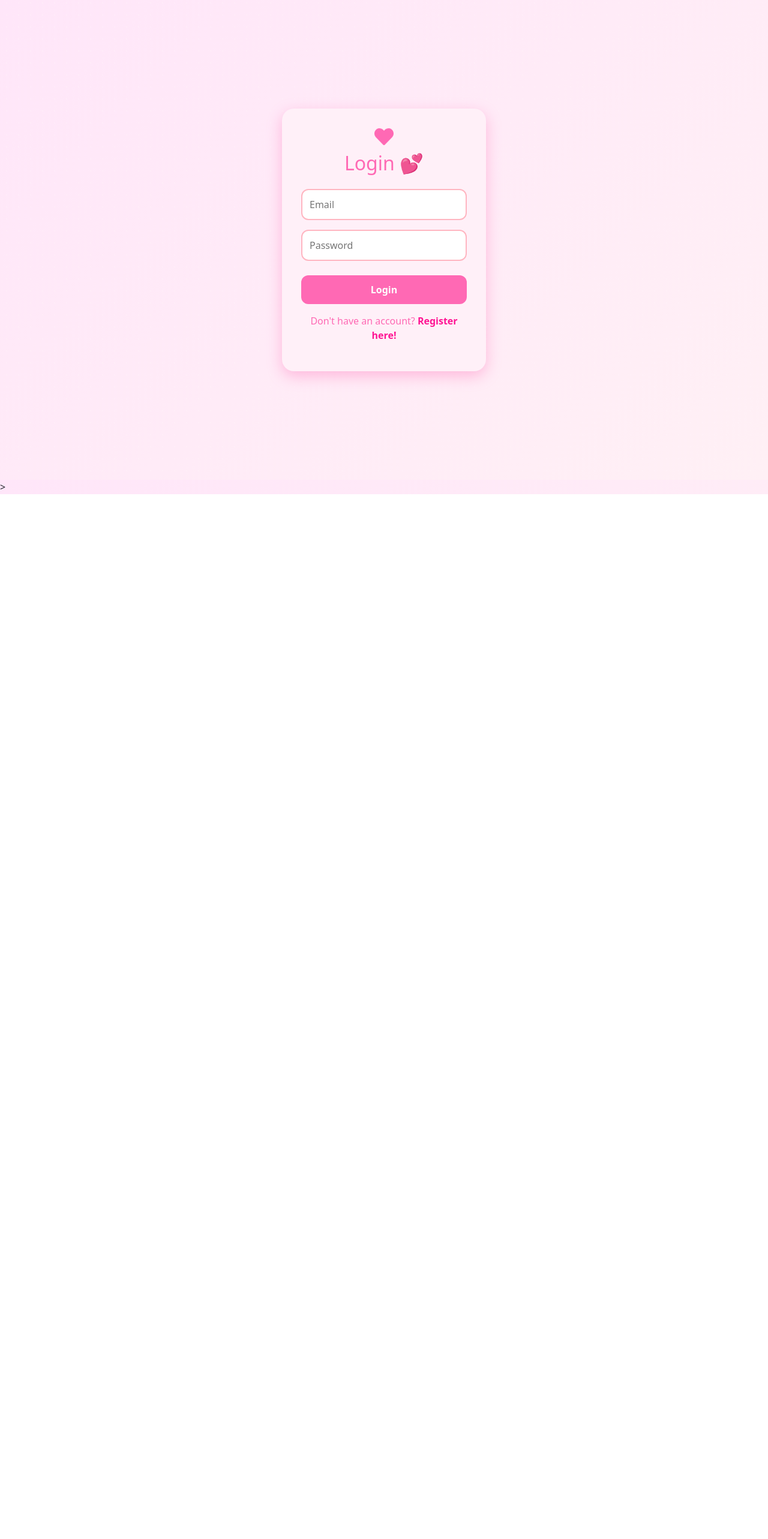
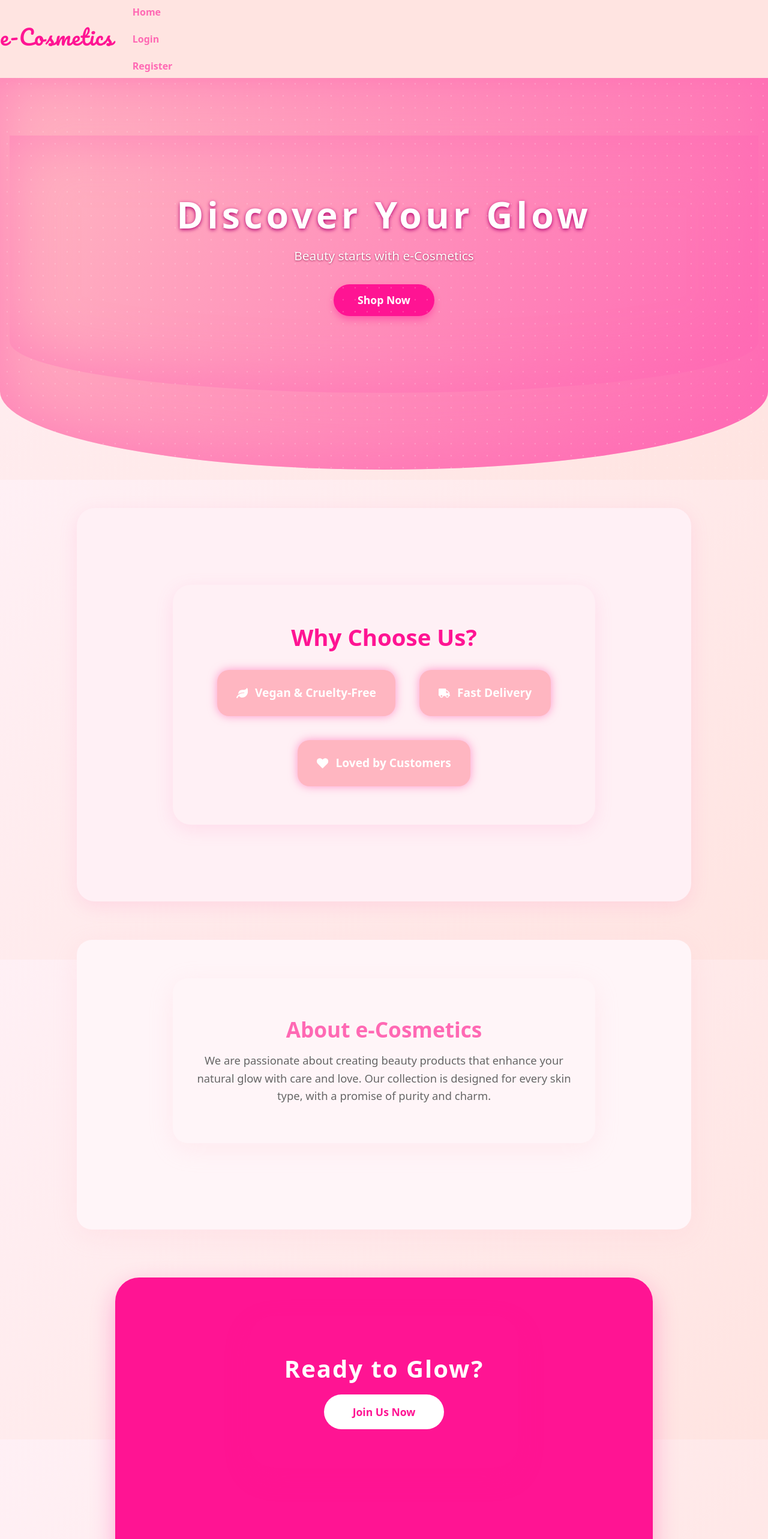
Before and after one commit to DitaSimnica/e-cosmetics, a React (Create React App) app in the folder frontend/: page /home in a window 1280 px wide. Before the commit this address led to /login. Shown: the top 2566 px of the page at 60% size. Before the commit the page ends 824 px from the top, so only its background shows below. Built offline with nearby package versions, Linux system fonts and the light colour scheme.

Commit message:
Added Home Page

```diff
--- a/frontend/src/App.js
+++ b/frontend/src/App.js
@@ -10,6 +10,7 @@ import CustomerDashboard from './components/CustomerDashboard';
 import ProductsPage from './components/ProductsPage';
 import CartPage from "./components/CartPage";
 import MyOrdersPage from './components/MyOrdersPage';
+import Home from './components/pages/Home';
 
 function App() {
   const [isAuthenticated, setIsAuthenticated] = useState(false);
@@ -25,6 +26,7 @@ function App() {
     <Router>
       <Routes>
         <Route path="/" element={<WelcomeMessage />} />
+        <Route path="/home" element={<Home />} />
         <Route path="/login" element={<Login />} />
         <Route path="/register" element={<Register />} />
 
--- /dev/null
+++ b/frontend/src/components/AboutSection.js
@@ -0,0 +1,16 @@
+import React from 'react';
+import './Home.css';
+
+const AboutSection = () => {
+  return (
+    <section className="about-section">
+      <h3>About e-Cosmetics</h3>
+      <p>
+        We are passionate about creating beauty products that enhance your natural glow with care and love.
+        Our collection is designed for every skin type, with a promise of purity and charm.
+      </p>
+    </section>
+  );
+};
+
+export default AboutSection;
--- /dev/null
+++ b/frontend/src/components/CTASection.js
@@ -0,0 +1,16 @@
+import React from 'react';
+import { Link } from 'react-router-dom';
+import './Home.css';
+
+const CTASection = () => {
+  return (
+    <section className="cta-section">
+      <h3>Ready to Glow?</h3>
+      <Link to="/register">
+        <button className="primary-button">Join Us Now</button>
+      </Link>
+    </section>
+  );
+};
+
+export default CTASection;
--- /dev/null
+++ b/frontend/src/components/FeaturesSection.js
@@ -0,0 +1,18 @@
+import React from 'react';
+import { FaLeaf, FaTruck, FaHeart } from 'react-icons/fa';
+import './Home.css';
+
+const FeaturesSection = () => {
+  return (
+    <section className="features-section">
+      <h3>Why Choose Us?</h3>
+      <div className="features">
+        <div className="feature-item"><FaLeaf /> Vegan & Cruelty-Free</div>
+        <div className="feature-item"><FaTruck /> Fast Delivery</div>
+        <div className="feature-item"><FaHeart /> Loved by Customers</div>
+      </div>
+    </section>
+  );
+};
+
+export default FeaturesSection;
--- /dev/null
+++ b/frontend/src/components/Footer.js
@@ -0,0 +1,12 @@
+import React from 'react';
+import './Home.css';
+
+const Footer = () => {
+  return (
+    <footer className="footer">
+      <p>&copy; 2025 e-Cosmetics. All rights reserved.</p>
+    </footer>
+  );
+};
+
+export default Footer;
--- /dev/null
+++ b/frontend/src/components/HeroSection.js
@@ -0,0 +1,14 @@
+import React from 'react';
+import './Home.css';
+
+const HeroSection = () => {
+  return (
+    <section className="hero-section">
+      <h2>Discover Your Glow</h2>
+      <p>Beauty starts with e-Cosmetics</p>
+      <button className="primary-button">Shop Now</button>
+    </section>
+  );
+};
+
+export default HeroSection;
--- /dev/null
+++ b/frontend/src/components/Home.css
@@ -0,0 +1,240 @@
+@import url('https://fonts.googleapis.com/css2?family=Pacifico&family=Poppins:wght@300;500&display=swap');
+
+body {
+  font-family: 'Poppins', 'Segoe UI', sans-serif;
+  margin: 0;
+  background: linear-gradient(135deg, #fff0f5, #ffe4e1);
+  color: #333;
+  overflow-x: hidden;
+}
+
+/* Navbar */
+.navbar {
+  display: flex;
+  justify-content: space-between;
+  align-items: center;
+  background-color: #ffe4e1;
+  padding: 1rem 3rem;
+  box-shadow: 0 4px 15px rgba(255, 105, 180, 0.15);
+  position: sticky;
+  top: 0;
+  z-index: 100;
+}
+
+.logo {
+  font-family: 'Pacifico', cursive;
+  color: #ff1493;
+  font-size: 2.2rem;
+  letter-spacing: 1px;
+  user-select: none;
+}
+
+.nav-links a {
+  margin-left: 2rem;
+  color: #ff69b4;
+  text-decoration: none;
+  font-weight: 600;
+  font-size: 1rem;
+  transition: color 0.3s ease, transform 0.2s ease;
+}
+
+.nav-links a:hover {
+  color: #ff1493;
+  transform: scale(1.05);
+}
+
+/* Hero Section */
+.hero-section {
+  text-align: center;
+  background: linear-gradient(120deg, #ffb6c1, #ff69b4);
+  padding: 6rem 1rem 8rem;
+  color: white;
+  box-shadow: inset 0 0 100px #ff69b4aa;
+  border-bottom-left-radius: 50% 20%;
+  border-bottom-right-radius: 50% 20%;
+  animation: fadeInUp 1s ease forwards;
+}
+
+.hero-section h2 {
+  font-size: 3.8rem;
+  margin-bottom: 1rem;
+  font-weight: 700;
+  letter-spacing: 0.1em;
+  text-shadow: 0 2px 6px #b3006f;
+}
+
+.hero-section p {
+  font-size: 1.3rem;
+  margin: 0 auto 2rem;
+  max-width: 600px;
+  font-weight: 400;
+  text-shadow: 0 1px 3px #a12b5a;
+}
+
+.primary-button {
+  background-color: #ff1493;
+  color: white;
+  padding: 0.85rem 2.5rem;
+  border: none;
+  border-radius: 40px;
+  font-size: 1.1rem;
+  cursor: pointer;
+  font-weight: 600;
+  box-shadow: 0 6px 12px rgba(255, 20, 147, 0.4);
+  transition: background-color 0.4s ease, transform 0.2s ease;
+}
+
+.primary-button:hover {
+  background-color: #ff4db8;
+  transform: scale(1.05);
+}
+
+/* Features Section */
+.features-section {
+  text-align: center;
+  padding: 4rem 2rem;
+  background: #fff0f5;
+  border-radius: 30px;
+  margin: 4rem 10vw;
+  box-shadow: 0 8px 30px rgba(255, 105, 180, 0.15);
+}
+
+.features-section h3 {
+  font-weight: 700;
+  font-size: 2.4rem;
+  color: #ff1493;
+  margin-bottom: 2rem;
+}
+
+.features {
+  display: flex;
+  justify-content: center;
+  gap: 2.5rem;
+  flex-wrap: wrap;
+}
+
+.feature-item {
+  background-color: #ffb6c1;
+  padding: 1.5rem 2rem;
+  border-radius: 20px;
+  color: white;
+  font-size: 1.2rem;
+  font-weight: 600;
+  display: flex;
+  align-items: center;
+  gap: 0.75rem;
+  box-shadow: 0 0 15px #ff69b4aa;
+  transition: transform 0.3s ease;
+}
+
+.feature-item:hover {
+  transform: translateY(-8px);
+}
+
+/* About Section */
+.about-section {
+  background-color: #fff5f8;
+  padding: 4rem 2rem;
+  text-align: center;
+  margin: 0 10vw 5rem;
+  border-radius: 25px;
+  box-shadow: 0 10px 40px rgba(255, 192, 203, 0.2);
+}
+
+.about-section h3 {
+  color: #ff69b4;
+  font-weight: 700;
+  font-size: 2.2rem;
+  margin-bottom: 1rem;
+}
+
+.about-section p {
+  max-width: 700px;
+  margin: 0 auto;
+  font-weight: 400;
+  font-size: 1.15rem;
+  color: #666;
+  line-height: 1.6;
+}
+
+/* CTA Section */
+.cta-section {
+  background-color: #ff1493;
+  color: white;
+  text-align: center;
+  padding: 4rem 2rem;
+  border-radius: 40px;
+  margin: 0 15vw 6rem;
+  box-shadow: 0 15px 40px rgba(255, 20, 147, 0.3);
+}
+
+.cta-section h3 {
+  font-size: 2.5rem;
+  font-weight: 700;
+  margin-bottom: 1.2rem;
+  letter-spacing: 0.05em;
+}
+
+.cta-section p {
+  font-size: 1.3rem;
+  margin-bottom: 2rem;
+  font-weight: 300;
+}
+
+.cta-section .primary-button {
+  background-color: white;
+  color: #ff1493;
+  padding: 1rem 3rem;
+  font-weight: 700;
+  box-shadow: none;
+  transition: background-color 0.3s ease, color 0.3s ease;
+}
+
+.cta-section .primary-button:hover {
+  background-color: #ffe4e1;
+  color: #d40071;
+}
+
+/* Footer */
+.footer {
+  background-color: #ffb6c1;
+  text-align: center;
+  padding: 1.5rem 1rem;
+  color: #7a004a;
+  font-weight: 500;
+  font-size: 1rem;
+  box-shadow: inset 0 5px 10px #ff69b4aa;
+  user-select: none;
+}
+
+/* Animations */
+@keyframes fadeInUp {
+  0% {
+    opacity: 0;
+    transform: translateY(25px);
+  }
+  100% {
+    opacity: 1;
+    transform: translateY(0);
+  }
+}
+
+/* Responsive tweaks */
+@media (max-width: 768px) {
+  .features {
+    flex-direction: column;
+    gap: 1.5rem;
+  }
+  .features-section,
+  .about-section,
+  .cta-section {
+    margin: 3rem 5vw;
+  }
+  .hero-section h2 {
+    font-size: 2.5rem;
+  }
+  .primary-button {
+    padding: 0.6rem 1.5rem;
+    font-size: 0.9rem;
+  }
+}
--- /dev/null
+++ b/frontend/src/components/Navbar.js
@@ -0,0 +1,18 @@
+import React from 'react';
+import { Link } from 'react-router-dom';
+import './Home.css';
+
+const Navbar = () => {
+  return (
+    <nav className="navbar">
+      <h1 className="logo">e-Cosmetics</h1>
+      <div className="nav-links">
+        <Link to="/home">Home</Link>
+        <Link to="/login">Login</Link>
+        <Link to="/register">Register</Link>
+      </div>
+    </nav>
+  );
+};
+
+export default Navbar;
--- a/frontend/src/components/WelcomeMessage.js
+++ b/frontend/src/components/WelcomeMessage.js
@@ -14,7 +14,7 @@ const WelcomeMessage = () => {
     }, 2500);
 
     const navTimer = setTimeout(() => {
-      navigate('/login');
+      navigate('/home');
     }, 3000);
 
     return () => {
--- /dev/null
+++ b/frontend/src/components/pages/Home.js
@@ -0,0 +1,31 @@
+import React from 'react';
+import Navbar from '../Navbar';
+import HeroSection from '../HeroSection';
+import FeaturesSection from '../FeaturesSection';
+import AboutSection from '../AboutSection';
+import CTASection from '../CTASection';
+import Footer from '../Footer';
+import '../Home.css';
+
+const Home = () => {
+  return (
+    <>
+      <Navbar />
+      <section className="hero-section">
+        <HeroSection />
+      </section>
+      <section className="features-section">
+        <FeaturesSection />
+      </section>
+      <section className="about-section">
+        <AboutSection />
+      </section>
+      <section className="cta-section">
+        <CTASection />
+      </section>
+      <Footer />
+    </>
+  );
+};
+
+export default Home;
```
